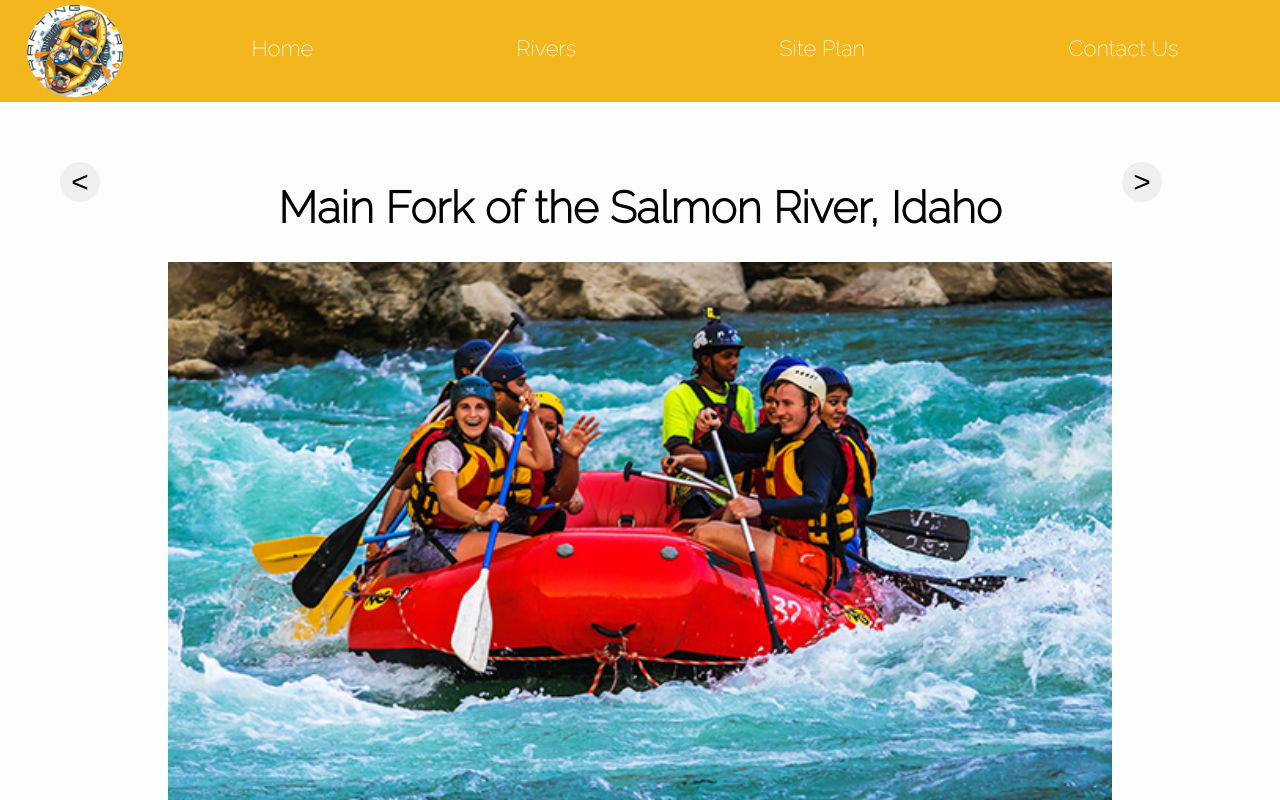
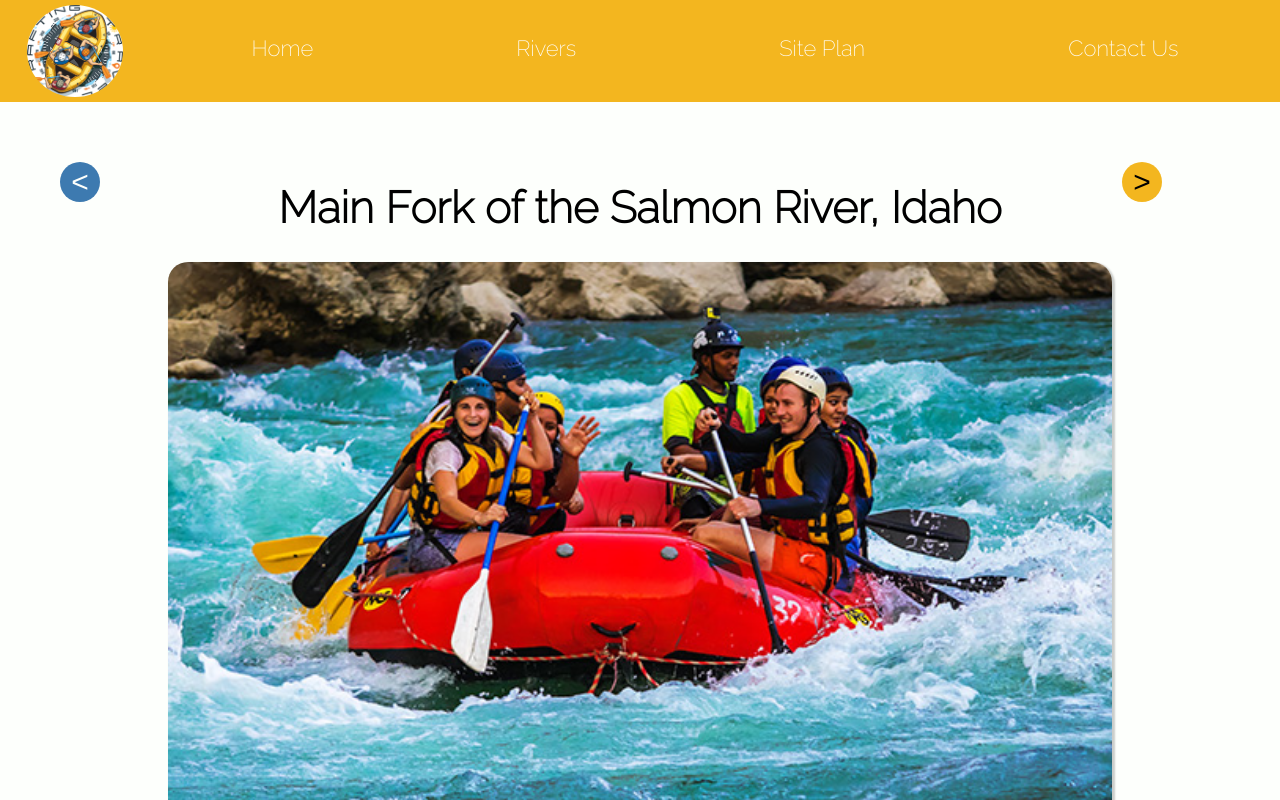
Before and after one commit to spencer-rafada/wdd-130-web-fundamentals, a plain HTML site: page wwr/rivers.html in a window 1280 px wide. In both pictures the pointer is over the button 80 px from the left and 182 px from the top of the page. Shown: the top 800 px of the page. Drawn offline with Linux system fonts and the light colour scheme; a web font is replaced by a local one.

Commit message:
added style on button

```diff
--- a/wwr/styles/style.css
+++ b/wwr/styles/style.css
@@ -281,6 +281,8 @@ footer .social img {
 }
 
 #rivers-grid__info img {
+  border-radius: 20px;
+  box-shadow: 2px 2px 2px 1px rgba(0, 0, 0, 0.2);
   width: 100%;
   grid-row: 2/3;
   grid-column: 1/3;
@@ -300,6 +302,7 @@ footer .social img {
   grid-row: 2/3;
   background-color: rgb(61, 122, 176, 0.5);
   transition: 0.6s;
+  border-radius: 20px;
 }
 
 #rivers-grid__info div:hover {
@@ -315,9 +318,16 @@ footer .social img {
   margin: 10px;
   grid-row: 1/2;
   grid-column: 1/2;
+  background-color: var(--secondary-color);
+}
+
+#rivers-grid__button-prev:hover {
+  background-color: var(--accent1-color);
+  color: var(--primary-color);
 }
 
 #rivers-grid__button-next {
+  background-color: var(--secondary-color);
   font-size: 30px;
   width: 40px;
   height: 40px;
@@ -326,6 +336,11 @@ footer .social img {
   margin: 10px;
   grid-row: 1/2;
   grid-column: 10/11;
+}
+
+#rivers-grid__button-next:hover {
+  background-color: var(--accent1-color);
+  color: var(--primary-color);
 }
 
 @media screen and (max-width: 900px) {
```
